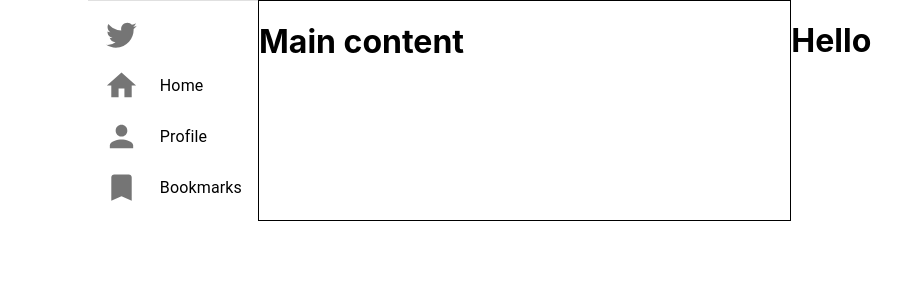
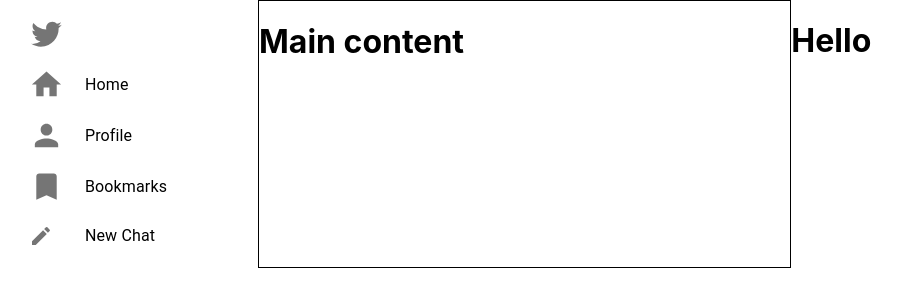
Before and after one commit to seth174/ChatGPT-Social, a React (Create React App) app in the folder frontend/: page / in a window 1280 px wide. Shown: the top 306 px of the page, without its empty margins (62-964 px from the left). Built offline with nearby package versions, Linux system fonts and the light colour scheme.

Commit message:
Worked on drawer

```diff
--- a/frontend/src/App.tsx
+++ b/frontend/src/App.tsx
@@ -3,7 +3,7 @@ import './App.css';
 import Grid from '@mui/material/Grid';
 import { Link, Route, Routes } from 'react-router-dom';
 import { Home, Profile, Rand } from './test';
-import SideDrawer from './components/drawer';
+import SideDrawer from './components/drawer/drawer';
 
 function App() {
   return (
--- /dev/null
+++ b/frontend/src/components/drawer/drawer.css
@@ -0,0 +1,17 @@
+:root {
+    --red: #b00;
+    --blue: #4679bd;
+    --grey: #ddd;
+    --W200: 200px;
+    --Lft: left;
+}
+
+.button {
+    background-color: #4679bd;
+}
+
+.button:hover {
+    background-color: #4CAF50;
+    /* Green */
+    color: var(--red);
+}
--- a/frontend/src/components/drawer.tsx
+++ b/frontend/src/components/drawer/drawer.tsx
@@ -10,6 +10,8 @@ import HomeIcon from '@mui/icons-material/Home';
 import PersonIcon from '@mui/icons-material/Person';
 import BookmarkIcon from '@mui/icons-material/Bookmark';
 import { OverridableComponent } from "@mui/material/OverridableComponent";
+import CreateIcon from '@mui/icons-material/Create';
+import './drawer.css';
 
 const SideDrawer: FC = () => {
 
@@ -21,16 +23,33 @@ const SideDrawer: FC = () => {
 
     ]
 
+    const fullDrawer = {
+        display: 'flex',
+        justifyContent: 'center',
+        float: 'none',
+    };
+
+    const smallDrawer = {
+        float: 'right',
+        display: 'inline',
+        justifyContent: 'normal'
+    }
+
     return (
         <Box sx={{
-            float: { sm: 'right', lg: 'right' },
-            position: { xs: 'relative' }
+            display: { lg: fullDrawer.display, md: smallDrawer.display },
+            justifyContent: { lg: fullDrawer.justifyContent, md: smallDrawer.justifyContent },
+            float: { lg: fullDrawer.float, md: smallDrawer.float }
         }}>
             <Divider />
             <List>
                 {navValues.map((navValue, index) => (
                     <ListItem key={index} disablePadding>
-                        <ListItemButton component={Link} to={navValue[1]}>
+                        <ListItemButton
+                            component={Link}
+                            to={navValue[1]}
+                            sx={{ borderRadius: 10 }}
+                        >
                             <ListItemIcon >
                                 {navValue[0]}
                             </ListItemIcon>
@@ -41,8 +60,19 @@ const SideDrawer: FC = () => {
                         </ListItemButton>
                     </ListItem>
                 ))}
+                <ListItem disablePadding>
+                    <ListItemButton component={Link} to={'/create'} className="button">
+                        <ListItemIcon >
+                            <CreateIcon />
+                        </ListItemIcon>
+                        <ListItemText primary={"New Chat"} sx={{
+                            display: { xs: 'none', lg: 'block' },
+                            fontSize: 'small'
+                        }} />
+                    </ListItemButton>
+                </ListItem>
             </List>
-        </Box>
+        </Box >
     );
 }
 
```
